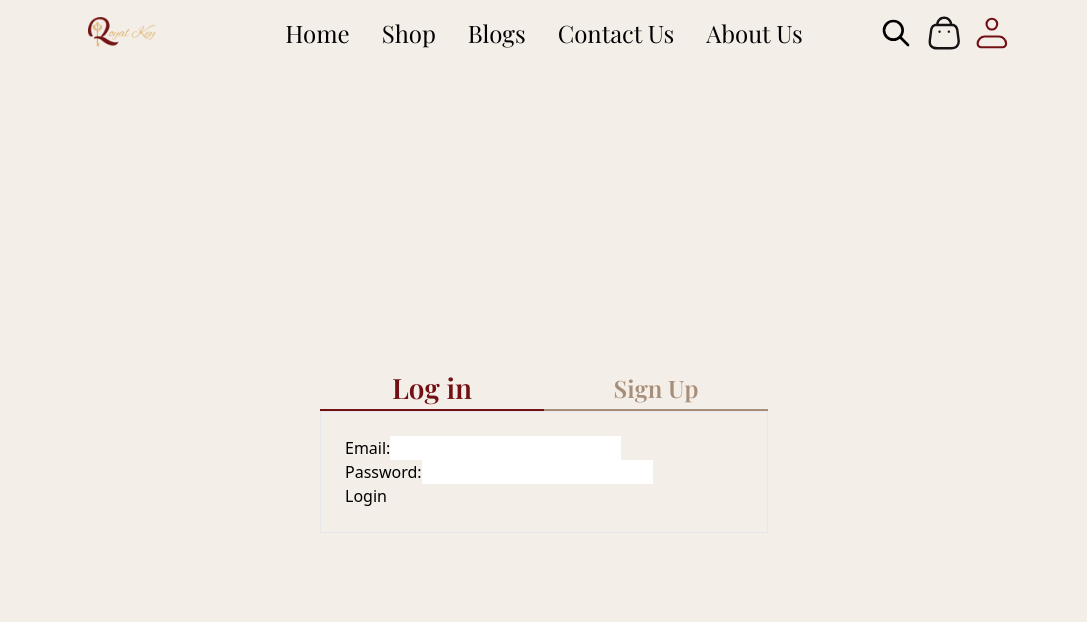
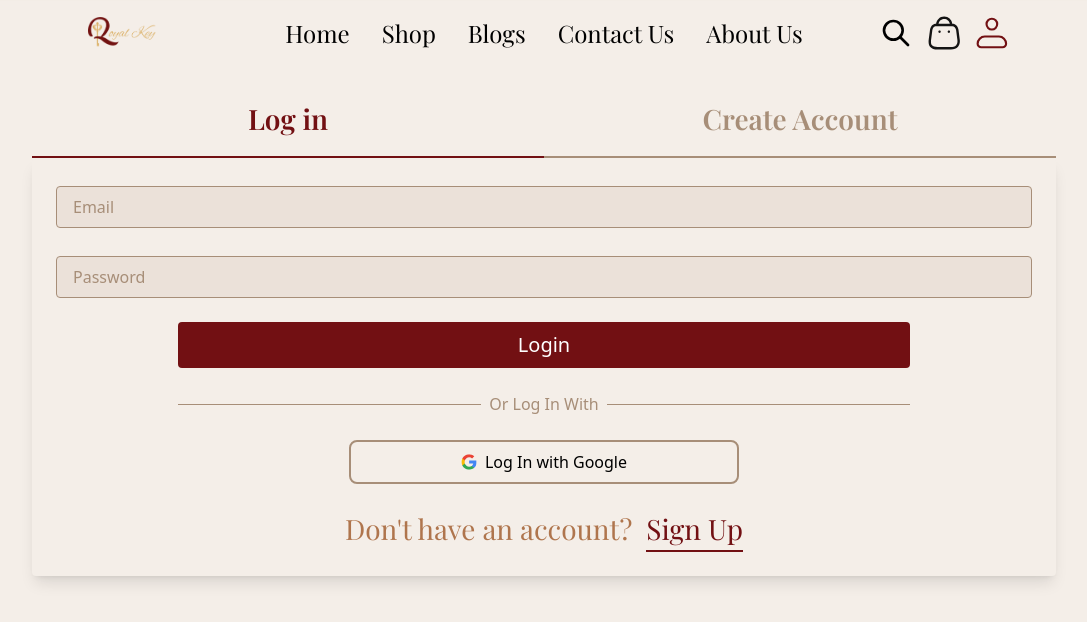
Before and after one commit to RahmaNader/Ecommerce, a React (Vite) app: page /auth in a window 1280 px wide. Shown: the top 622 px of the page, without its empty margins (96-1183 px from the left). Built offline with nearby package versions, Linux system fonts and the light colour scheme.

Commit message:
initial commit of authentication feature

```diff
--- a/src/Components/atoms/Button/Button.tsx
+++ b/src/Components/atoms/Button/Button.tsx
@@ -30,7 +30,7 @@ const Button: React.FC<ButtonProps> = ({
   switch (type) {
     case "primary":
       buttonStyles =
-        "bg-mainColor text-white rounded rounded-4 hover:bg-sixColor";
+        "bg-wine text-white rounded rounded-4 hover:bg-sixColor";
       break;
     case "secondary":
       buttonStyles = "bg-skin text-white rounded rounded-4 ";
@@ -67,7 +67,7 @@ const Button: React.FC<ButtonProps> = ({
       className += " w-full py-3.5";
       break;
     case "login-register":
-      className += " w-1/2 py-3.5";
+      className += "w-3/4 py-2 text-[20px] ";
       break;
   }
 
--- a/src/pages/Screens/Authentication/AuthPage.tsx
+++ b/src/pages/Screens/Authentication/AuthPage.tsx
@@ -1,5 +1,4 @@
 // AuthPage.tsx
-
 import React, { useState } from 'react';
 import LoginForm from './LoginForm';
 import SignUpForm from './SignUpForm';
@@ -16,11 +15,12 @@ const AuthPage: React.FC = () => {
   };
 
   return (
-    <div className="flex flex-col min-h-screen justify-center items-center">
-      <div className="flex w-full max-w-md">
+    <div className="flex w-4/5 flex-col justify-center items-center mt-12 mx-auto">
+
+      <div className="flex w-full">
         <button
           onClick={handleLoginClick}
-          className={`w-1/2 text-center font-playfair font-semibold text-[28px] ${
+          className={`w-1/2 text-center font-playfair font-semibold text-[15px] md:text-[28px] pb-4 ${
             isLogin ? 'border-b-2 border-wine text-wine' : 'text-ThirdColor border-b-2 border-ThirdColor'
           }`}
         >
@@ -28,14 +28,15 @@ const AuthPage: React.FC = () => {
         </button>
         <button
           onClick={handleRegisterClick}
-          className={`w-1/2 text-center font-playfair font-semibold text-2xl ${
+          className={`w-1/2 text-center font-playfair font-semibold text-[15px] md:text-[28px] pb-4 ${
             !isLogin ? 'border-b-2 border-wine text-wine' : 'text-ThirdColor border-b-2 border-ThirdColor'
           }`}
         >
-          Sign Up
+          Create Account
         </button>
       </div>
-      <div className="border p-6 w-full max-w-md">
+
+      <div className="w-full">
         {isLogin ? <LoginForm /> : <SignUpForm />}
       </div>
     </div>
--- a/src/pages/Screens/Authentication/LoginForm.tsx
+++ b/src/pages/Screens/Authentication/LoginForm.tsx
@@ -1,37 +1,108 @@
 // src/pages/Auth/LoginForm.tsx
-import { useState } from 'react';
+import { useForm } from "react-hook-form";
+import { Button } from "@components/atoms";
+import IconGoogle from "@assets/Icon-Google.svg";
+import { LoginFormInputs } from "@types";
+
 
 const LoginForm = () => {
-  const [email, setEmail] = useState('');
-  const [password, setPassword] = useState('');
 
-  const handleSubmit = (e: React.FormEvent) => {
-    e.preventDefault();
-    // Handle login logic here
+  const {
+    register,
+    handleSubmit,
+    formState: { errors },
+  } = useForm<LoginFormInputs>();
+
+
+
+  const onSubmit = (data: LoginFormInputs) => {
+    console.log("Sign Up Data:", data);
+    alert(`Sign-up successful! Welcome, ${data.email}`);
   };
 
   return (
-    <form onSubmit={handleSubmit}>
+    <div className="bg-mainColor text-secondColor p-6 rounded shadow-lg w-full mx-auto">
+      <form onSubmit={handleSubmit(onSubmit)} className="space-y-6">
+
+        {/* Email Field */}
         <div>
-        <label>Email:</label>
           <input
+            id="email"
             type="email"
-          value={email}
-          onChange={(e) => setEmail(e.target.value)}
-          required
+            placeholder="Email"
+            {...register("email", {
+              required: "Email is required",
+              pattern: {
+                value: /^[a-zA-Z0-9._%+-]+@[a-zA-Z0-9.-]+\.[a-zA-Z]{2,}$/,
+                message: "Invalid email address",
+              },
+            })}
+            className={`w-full px-4 py-2 mt-1 border rounded border-ForthColor placeholder-ForthColor bg-ForthColor/[0.13] focus:outline-none focus:ring-none`}
           />
+          {errors.email && (
+            <p className="text-FifthColor text-sm mt-1">
+              {errors.email.message}
+            </p>
+          )}
         </div>
+
+        {/* Password Field */}
         <div>
-        <label>Password:</label>
           <input
+            id="password"
             type="password"
-          value={password}
-          onChange={(e) => setPassword(e.target.value)}
-          required
+            placeholder="Password"
+            {...register("password", {
+              required: "Password is required",
+              minLength: {
+                value: 6,
+                message: "Password must be at least 6 characters",
+              },
+            })}
+            className={`w-full px-4 py-2 mt-1 border rounded border-ForthColor placeholder-ForthColor bg-ForthColor/[0.13] focus:outline-none focus:ring-none`}
           />
+          {errors.password && (
+            <p className="text-FifthColor text-sm mt-1">
+              {errors.password.message}
+            </p>
+          )}
         </div>
-      <button type="submit">Login</button>
+
+        {/* Submit Button */}
+        <div className="flex items-center justify-center">
+        <Button type="primary" size="login-register" label="Login" onClick={() => {}} />
+        </div>
+
+        {/* Separator with Text */}
+        <div className="relative flex items-center justify-center w-3/4 mx-auto">
+          <div className="absolute inset-0 flex items-center">
+            <div className="w-full border-t border-ForthColor"></div>
+          </div>
+          <div className="relative flex justify-center">
+            <span className="bg-mainColor px-2 text-ForthColor">Or Log In With </span>
+          </div>
+        </div>
+
+        {/* Login with Google Button */}
+        <button
+          type='button'
+          className='w-4/5 md:w-2/5 py-2 px-4 flex items-center justify-center m-auto border-2 border-ForthColor rounded-lg text-black text-[10px] md:text-[16px] hover:border-wine'
+          onClick={() => {}}
+        >
+          <img src={IconGoogle} alt="Google Icon" className="w-4 h-4 mr-2" />
+          Log In with Google
+        </button>
+
+        <div className="relative flex items-center justify-center w-3/4 mx-auto">
+        <p className="font-playfair text-[10px] md:text-[28px] text-sixColor flex justify-center">
+          Don't have an account?  &nbsp;
+          <a href="/auth" className="text-wine border-b-2 border-wine text-[10px] md:text-[28px]">
+            Sign Up
+          </a>
+        </p>
+        </div>
       </form>
+    </div>
   );
 };
 
--- a/src/pages/Screens/Authentication/SignUpForm.tsx
+++ b/src/pages/Screens/Authentication/SignUpForm.tsx
@@ -1,7 +1,9 @@
-import { useForm, Controller } from 'react-hook-form';
-import PhoneInput from 'react-phone-input-2';
-import { SignUpFormInputs } from '@types';
-
+import { useForm, Controller } from "react-hook-form";
+import PhoneInput from "react-phone-input-2";
+import "react-phone-input-2/lib/style.css";
+import { SignUpFormInputs } from "@types";
+import { Button } from "@components/atoms";
+import IconGoogle from "@assets/Icon-Google.svg";
 
 const SignUpForm = () => {
 
@@ -13,29 +15,27 @@ const SignUpForm = () => {
     watch,
   } = useForm<SignUpFormInputs>();
 
-  const password = watch('password');
+  const password = watch("password");
 
   const onSubmit = (data: SignUpFormInputs) => {
-    console.log('Sign Up Data:', data);
+    console.log("Sign Up Data:", data);
     alert(`Sign-up successful! Welcome, ${data.fullName}`);
   };
 
-
   return (
-    <div className='App bg-mainColor text-secondColor p-6 rounded shadow-lg w-full max-w-2xl mx-auto'>
-      <h1 className='text-2xl font-bold mb-4 text-wine'>Sign Up Form</h1>
-      <form onSubmit={handleSubmit(onSubmit)} className='space-y-4'>
+    <div className="bg-mainColor text-secondColor p-6 rounded shadow-lg w-full mx-auto">
+      <form onSubmit={handleSubmit(onSubmit)} className="space-y-6">
         {/* Full Name Field */}
         <div>
           <input
-            id='fullName'
-            type='text'
-            placeholder='Full Name'
-            {...register('fullName', { required: 'Full name is required' })}
-            className={`w-full px-4 py-2 mt-1 border rounded border-forthColor placeholder-forthColor bg-forthColor-opacity input-focus`}
+            id="fullName"
+            type="text"
+            placeholder="Full Name"
+            {...register("fullName", { required: "Full name is required" })}
+            className={`w-full px-4 py-2 mt-1 border rounded border-ForthColor placeholder-ForthColor bg-ForthColor/[0.13] focus:outline-none focus:ring-none`}
           />
           {errors.fullName && (
-            <p className='text-fifthColor text-sm mt-1'>
+            <p className="text-FifthColor text-sm mt-1">
               {errors.fullName.message}
             </p>
           )}
@@ -44,20 +44,20 @@ const SignUpForm = () => {
         {/* Email Field */}
         <div>
           <input
-            id='email'
-            type='email'
-            placeholder='Email'
-            {...register('email', {
-              required: 'Email is required',
+            id="email"
+            type="email"
+            placeholder="Email"
+            {...register("email", {
+              required: "Email is required",
               pattern: {
                 value: /^[a-zA-Z0-9._%+-]+@[a-zA-Z0-9.-]+\.[a-zA-Z]{2,}$/,
-                message: 'Invalid email address',
+                message: "Invalid email address",
               },
             })}
-            className={`w-full px-4 py-2 mt-1 border rounded border-forthColor placeholder-forthColor bg-forthColor-opacity input-focus`}
+            className={`w-full px-4 py-2 mt-1 border rounded border-ForthColor placeholder-ForthColor bg-ForthColor/[0.13] focus:outline-none focus:ring-none`}
           />
           {errors.email && (
-            <p className='text-fifthColor text-sm mt-1'>
+            <p className="text-FifthColor text-sm mt-1">
               {errors.email.message}
             </p>
           )}
@@ -66,29 +66,32 @@ const SignUpForm = () => {
         {/* Phone Number Field with Country Code */}
         <div>
           <Controller
-            name='phoneNumber'
+            name="phoneNumber"
             control={control}
-            rules={{ required: 'Phone number is required' }}
+            rules={{ required: "Phone number is required" }}
             render={({ field }) => (
               <PhoneInput
                 {...field}
-                country={'us'}
-                placeholder='Phone Number'
-                containerClass='w-full'
+                country={"eg"}
+                placeholder="Phone Number"
+                containerClass="w-full"
                 inputStyle={{
-                  width: '100%',
-                  borderColor: 'var(--forthColor)',
-                  backgroundColor: 'rgba(167, 142, 120, 0.13)',
-                  color: 'var(--forthColor)',
+                  width: "100%",
+                  borderColor: "#A78E78",
+                  backgroundColor: "rgba(167, 142, 120, 0.13)",
+                  color: "#A78E78",
                 }}
                 buttonStyle={{
-                  borderColor: 'var(--forthColor)',
+                  borderColor: "#A78E78",
+                }}
+                dropdownStyle={{
+                  width: "250px",
                 }}
               />
             )}
           />
           {errors.phoneNumber && (
-            <p className='text-fifthColor text-sm mt-1'>
+            <p className="text-FifthColor text-sm mt-1">
               {errors.phoneNumber.message}
             </p>
           )}
@@ -97,20 +100,20 @@ const SignUpForm = () => {
         {/* Password Field */}
         <div>
           <input
-            id='password'
-            type='password'
-            placeholder='Password'
-            {...register('password', {
-              required: 'Password is required',
+            id="password"
+            type="password"
+            placeholder="Password"
+            {...register("password", {
+              required: "Password is required",
               minLength: {
                 value: 6,
-                message: 'Password must be at least 6 characters',
+                message: "Password must be at least 6 characters",
               },
             })}
-            className={`w-full px-4 py-2 mt-1 border rounded border-forthColor placeholder-forthColor bg-forthColor-opacity input-focus`}
+            className={`w-full px-4 py-2 mt-1 border rounded border-ForthColor placeholder-ForthColor bg-ForthColor/[0.13] focus:outline-none focus:ring-none`}
           />
           {errors.password && (
-            <p className='text-fifthColor text-sm mt-1'>
+            <p className="text-FifthColor text-sm mt-1">
               {errors.password.message}
             </p>
           )}
@@ -119,51 +122,56 @@ const SignUpForm = () => {
         {/* Confirm Password Field */}
         <div>
           <input
-            id='confirmPassword'
-            type='password'
-            placeholder='Confirm Password'
-            {...register('confirmPassword', {
-              required: 'Confirm password is required',
-              validate: value => value === password || 'Passwords do not match',
+            id="confirmPassword"
+            type="password"
+            placeholder="Confirm Password"
+            {...register("confirmPassword", {
+              required: "Confirm password is required",
+              validate: (value) =>
+                value === password || "Passwords do not match",
             })}
-            className={`w-full px-4 py-2 mt-1 border rounded border-forthColor placeholder-forthColor bg-forthColor-opacity input-focus`}
+            className={`w-full px-4 py-2 mt-1 border rounded border-ForthColor placeholder-ForthColor bg-ForthColor/[0.13] focus:outline-none focus:ring-none`}
           />
           {errors.confirmPassword && (
-            <p className='text-fifthColor text-sm mt-1'>
+            <p className="text-FifthColor text-sm mt-1">
               {errors.confirmPassword.message}
             </p>
           )}
         </div>
 
-        {/* Gender, Day, Month, Year Fields */}
-        <div className='flex space-x-4'>
+        {/* Gender and Dates Row */}
+        <div className="flex items-center justify-between space-x-4">
           {/* Gender Dropdown */}
+          <div className="w-1/2">
             <div>
               <select
-              id='gender'
-              {...register('gender', { required: 'Gender is required' })}
-              className='w-full px-4 py-2 mt-1 border rounded border-forthColor placeholder-forthColor bg-forthColor-opacity input-focus'
+                id="gender"
+                {...register("gender", { required: "Gender is required" })}
+                className="w-full py-2 mt-1 border rounded text-ForthColor text-[15px] border-ForthColor bg-ForthColor/[0.13] focus:outline-none focus:ring-none"
               >
-              <option value=''>Gender</option>
-              <option value='male'>Male</option>
-              <option value='female'>Female</option>
-              <option value='other'>Other</option>
+                <option value="">Gender</option>
+                <option value="male">Male</option>
+                <option value="female">Female</option>
+                <option value="other">Other</option>
               </select>
               {errors.gender && (
-              <p className='text-fifthColor text-sm mt-1'>
+                <p className="text-FifthColor text-sm mt-1">
                   {errors.gender.message}
                 </p>
               )}
             </div>
+          </div>
 
+          {/* Dates Dropdowns */}
+          <div className="flex justify-end space-x-2 w-1/2">
             {/* Day Dropdown */}
-          <div>
+            <div className="w-1/4">
               <select
-              id='day'
-              {...register('day', { required: 'Day is required' })}
-              className='w-full px-4 py-2 mt-1 border rounded border-forthColor placeholder-forthColor bg-forthColor-opacity input-focus'
+                id="day"
+                {...register("day", { required: "Day is required" })}
+                className="w-full py-2 mt-1 border rounded text-ForthColor text-[15px] border-ForthColor bg-ForthColor/[0.13] focus:outline-none focus:ring-none"
               >
-              <option value=''>Day</option>
+                <option value="">DD</option>
                 {[...Array(31)].map((_, i) => (
                   <option key={i} value={i + 1}>
                     {i + 1}
@@ -171,33 +179,33 @@ const SignUpForm = () => {
                 ))}
               </select>
               {errors.day && (
-              <p className='text-fifthColor text-sm mt-1'>
+                <p className="text-FifthColor text-sm mt-1">
                   {errors.day.message}
                 </p>
               )}
             </div>
 
             {/* Month Dropdown */}
-          <div>
+            <div className="w-1/4">
               <select
-              id='month'
-              {...register('month', { required: 'Month is required' })}
-              className='w-full px-4 py-2 mt-1 border rounded border-forthColor placeholder-forthColor bg-forthColor-opacity input-focus'
+                id="month"
+                {...register("month", { required: "Month is required" })}
+                className="w-full py-2 mt-1 border rounded text-ForthColor text-[15px] border-ForthColor bg-ForthColor/[0.13] focus:outline-none focus:ring-none"
               >
-              <option value=''>Month</option>
+                <option value="">MM</option>
                 {[
-                'January',
-                'February',
-                'March',
-                'April',
-                'May',
-                'June',
-                'July',
-                'August',
-                'September',
-                'October',
-                'November',
-                'December',
+                  "January",
+                  "February",
+                  "March",
+                  "April",
+                  "May",
+                  "June",
+                  "July",
+                  "August",
+                  "September",
+                  "October",
+                  "November",
+                  "December",
                 ].map((month, index) => (
                   <option key={index} value={month}>
                     {month}
@@ -205,55 +213,71 @@ const SignUpForm = () => {
                 ))}
               </select>
               {errors.month && (
-              <p className='text-fifthColor text-sm mt-1'>
+                <p className="text-FifthColor text-sm mt-1">
                   {errors.month.message}
                 </p>
               )}
             </div>
 
             {/* Year Dropdown */}
-          <div>
+            <div className="w-1/4">
               <select
-              id='year'
-              {...register('year', { required: 'Year is required' })}
-              className='w-full px-4 py-2 mt-1 border rounded border-forthColor placeholder-forthColor bg-forthColor-opacity input-focus'
+                id="year"
+                {...register("year", { required: "Year is required" })}
+                className="w-full py-2 mt-1 border rounded text-ForthColor text-[15px] border-ForthColor bg-ForthColor/[0.13] focus:outline-none focus:ring-none"
               >
-              <option value=''>Year</option>
+                <option value="">YYYY</option>
                 {Array.from(
                   { length: 100 },
                   (_, i) => new Date().getFullYear() - i
-              ).map(year => (
+                ).map((year) => (
                   <option key={year} value={year}>
                     {year}
                   </option>
                 ))}
               </select>
               {errors.year && (
-              <p className='text-fifthColor text-sm mt-1'>
+                <p className="text-FifthColor text-sm mt-1">
                   {errors.year.message}
                 </p>
               )}
             </div>
           </div>
+        </div>
 
         {/* Submit Button */}
-        <button
-          type='submit'
-          className='w-full py-2 px-4 bg-primary text-white font-semibold rounded hover:opacity-90'
-        >
-          Sign Up
-        </button>
+        <div className="flex items-center justify-center">
+        <Button type="primary" size="login-register" label="Register" onClick={() => {}} />
+        </div>
 
-        {/* Separator */}
-        <div className='border-t border-gray-300 my-4'></div>
+        {/* Separator with Text */}
+        <div className="relative flex items-center justify-center w-3/4 mx-auto">
+          <div className="absolute inset-0 flex items-center">
+            <div className="w-full border-t border-ForthColor"></div>
+          </div>
+          <div className="relative flex justify-center">
+            <span className="bg-mainColor px-2 text-ForthColor">Or Sign Up With </span>
+          </div>
+        </div>
 
         {/* Login with Google Button */}
         <button
           type='button'
-          className='w-full py-2 px-4 bg-red-500 text-white font-semibold rounded hover:opacity-90'
+          className='w-4/5 md:w-2/5 py-2 px-4 flex items-center justify-center m-auto border-2 border-ForthColor rounded-lg text-black text-[10px] md:text-[16px] hover:border-wine'
+          onClick={() => {}}
         >
-          Login with Google
+          <img src={IconGoogle} alt="Google Icon" className="w-4 h-4 mr-2" />
+          Sign Up with Google
         </button>
+
+        <div className="relative flex items-center justify-center w-3/4 mx-auto">
+        <p className="font-playfair text-[10px] md:text-[28px] text-sixColor flex justify-center">
+          Already have an account?  &nbsp;
+          <a href="/auth" className="text-wine border-b-2 border-wine text-[10px] md:text-[28px]">
+            Log in
+          </a>
+        </p>
+        </div>
       </form>
     </div>
   );
--- a/src/types/index.ts
+++ b/src/types/index.ts
@@ -24,3 +24,8 @@ export interface CardProps {
     month: string;
     year: string;
   };
+
+  export type LoginFormInputs = {
+    email: string;
+    password: string;
+  };
--- a/tailwind.config.js
+++ b/tailwind.config.js
@@ -42,7 +42,7 @@ export default {
         wine: "#721013",
         mutedGray: "#A78E78",
         shadowColor: "rgba(167, 142, 120, 0.46)",
-        mainColor: "#721013",
+
         removeButton: "#E14B4B",
         skin: "#A78E78"
       },
```
Also changed, not shown: src/assets/Icon-Google.svg (added), src/index.css (line endings or trailing spaces). Lines whose indentation alone changed are shown as unchanged.
